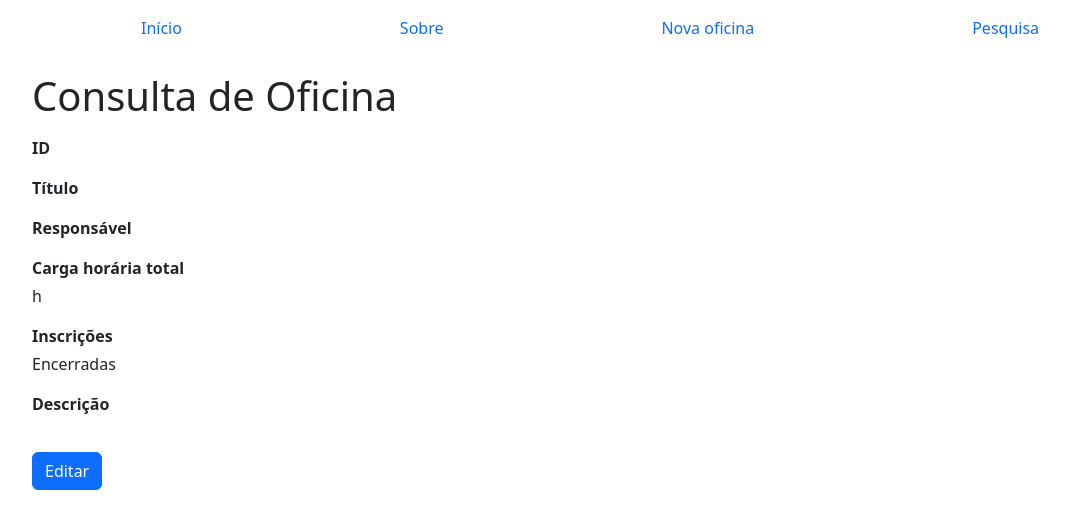
After one commit to Renatowilliam21/desenvolvimento-back-end-I-rw, a Node server app: template views/consultaOficina.hbs in a window 1280 px wide. The commit adds this page. Shown: the top 529 px of the page, without its empty margins (50-1119 px from the left). Run offline with Node 20, Linux system fonts and the light colour scheme; the template is opened without the code that fills it, so the values that code supplies are empty.

Commit message:
feat: consulta de oficina

```diff
--- a/routes/rotasOficina.js
+++ b/routes/rotasOficina.js
@@ -8,4 +8,7 @@ router.get('/cria', controllerOficina.cria_get);
 /* POST Cria Oficina. */
 router.post('/cria', controllerOficina.cria_post);
 
+/* GET Consulta Oficina. */
+router.get('/consulta/:id_oficina', controllerOficina.consulta);
+
 module.exports = router;
--- /dev/null
+++ b/views/consultaOficina.hbs
@@ -0,0 +1,14 @@
+<h1 class="mb-3">Consulta de Oficina</h1>
+<p class="mb-1"><b>ID</b></p>
+<p>{{id}}</p>
+<p class="mb-1"><b>Título</b></p>
+<p>{{titulo}}</p>
+<p class="mb-1"><b>Responsável</b></p>
+<p>{{responsavel}}</p>
+<p class="mb-1"><b>Carga horária total</b></p>
+<p>{{carga_horaria}} h</p>
+<p class="mb-1"><b>Inscrições</b></p>
+<p>{{#if aberta}}Abertas{{else}}Encerradas{{/if}}</p>
+<p class="mb-1"><b>Descrição</b></p>
+<pre>{{descricao}}</pre>
+<a class="btn btn-primary mt-3" href="/oficina/altera/{{id}}">Editar</a>
--- a/views/index.hbs
+++ b/views/index.hbs
@@ -19,7 +19,9 @@
                     <td><b>{{this.titulo}}</b></td>
                     <td class="text-center">{{this.carga_horaria}} h</td>
                     <td class="text-center">{{#if this.aberta}}Abertas{{else}}Encerradas{{/if}}</td>
-                    <td class="text-center"></td>
+                    <td class="text-center">
+                        <a class="btn btn-primary btn-sm" href="/oficina/consulta/{{this.id}}">Consultar</a>
+                    </td>
                 </tr>
             {{/each}}
         </tbody>
```
Also changed, not shown: controller/controllerOficina.js (+19 -0 lines).
